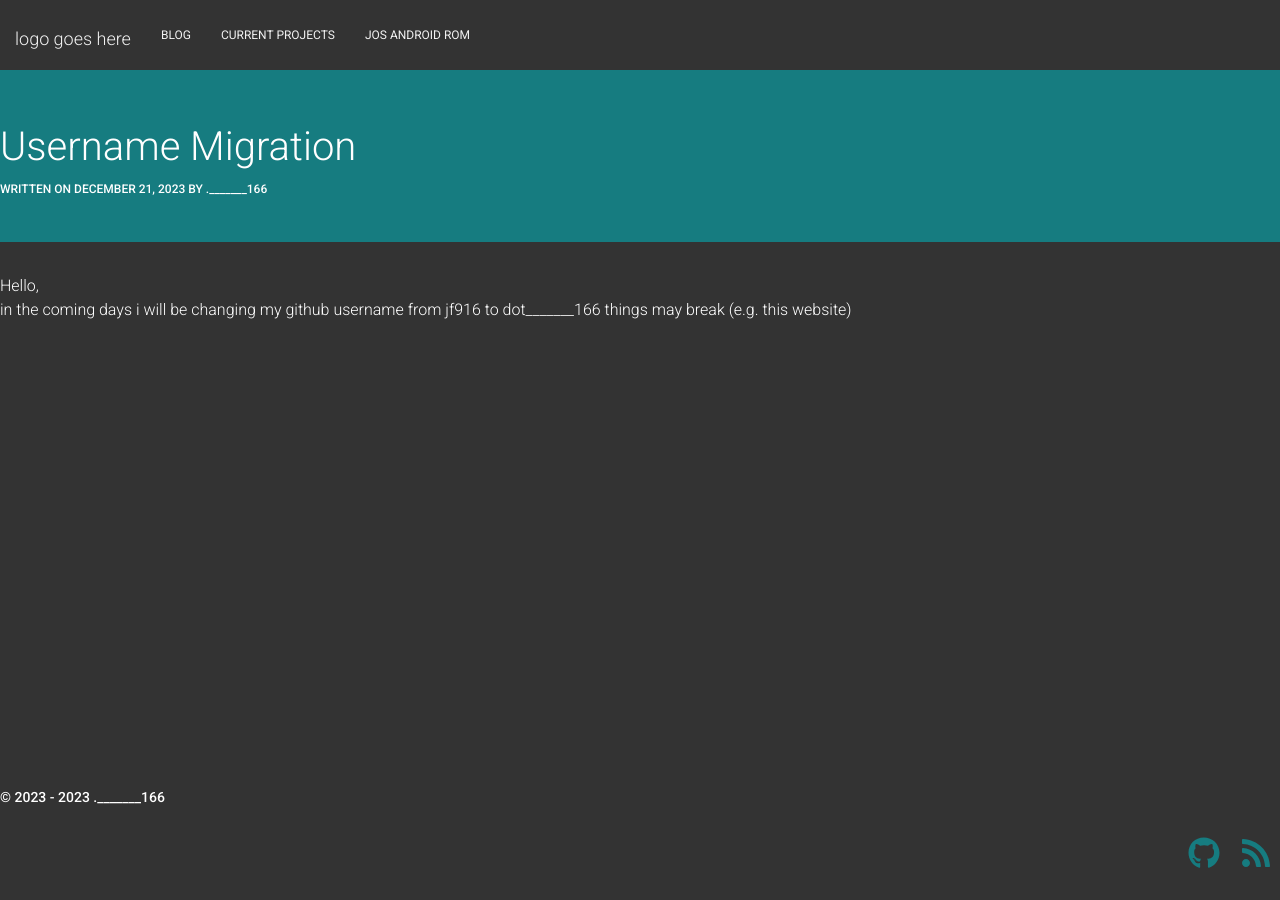
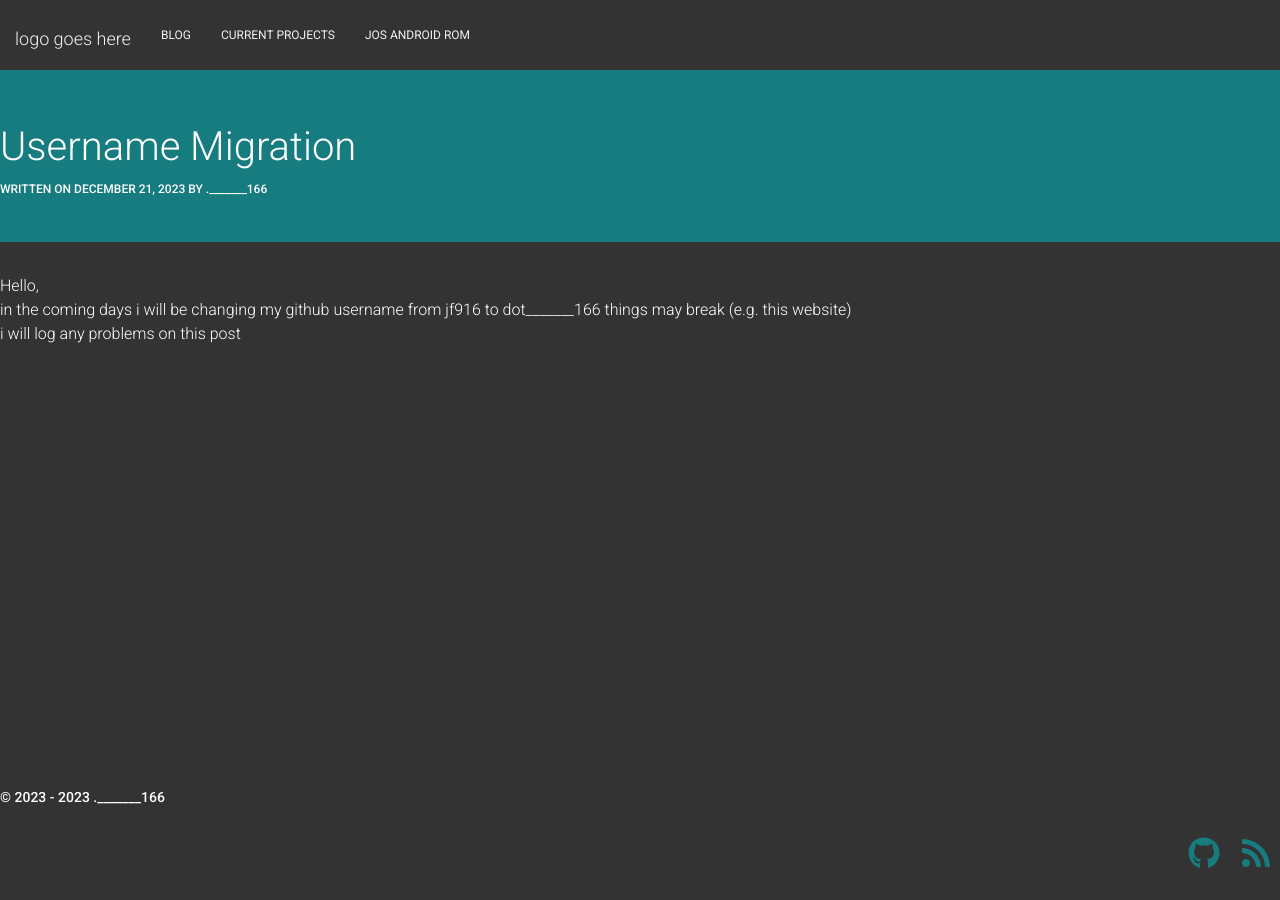
Before and after one commit to dot166/dot166.github.io, a Jekyll site: the page built from _posts/blog/2023-12-21-Username-migration.html, in a window 1280 px wide. Built offline with Jekyll 4.4.1, drawn with Linux system fonts in a browser that asks for light colours.

Commit message:
Update 2023-12-21-Username-migration.html

```diff
--- a/_posts/blog/2023-12-21-Username-migration.html
+++ b/_posts/blog/2023-12-21-Username-migration.html
@@ -8,4 +8,5 @@ author: "._______166"
 
 Hello, <br>
 in the coming days i will be changing my github username from jf916 to dot_______166
-things may break (e.g. this website)
+things may break (e.g. this website) <br>
+i will log any problems on this post
```
